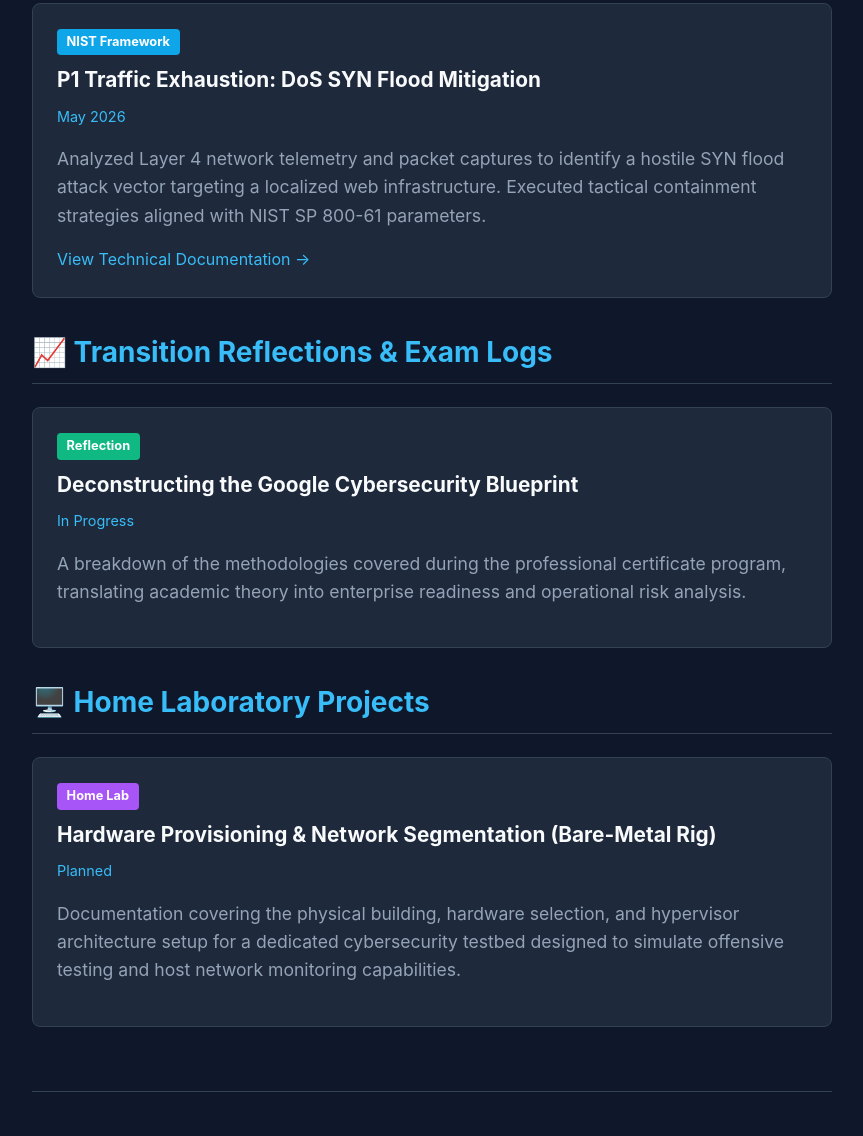
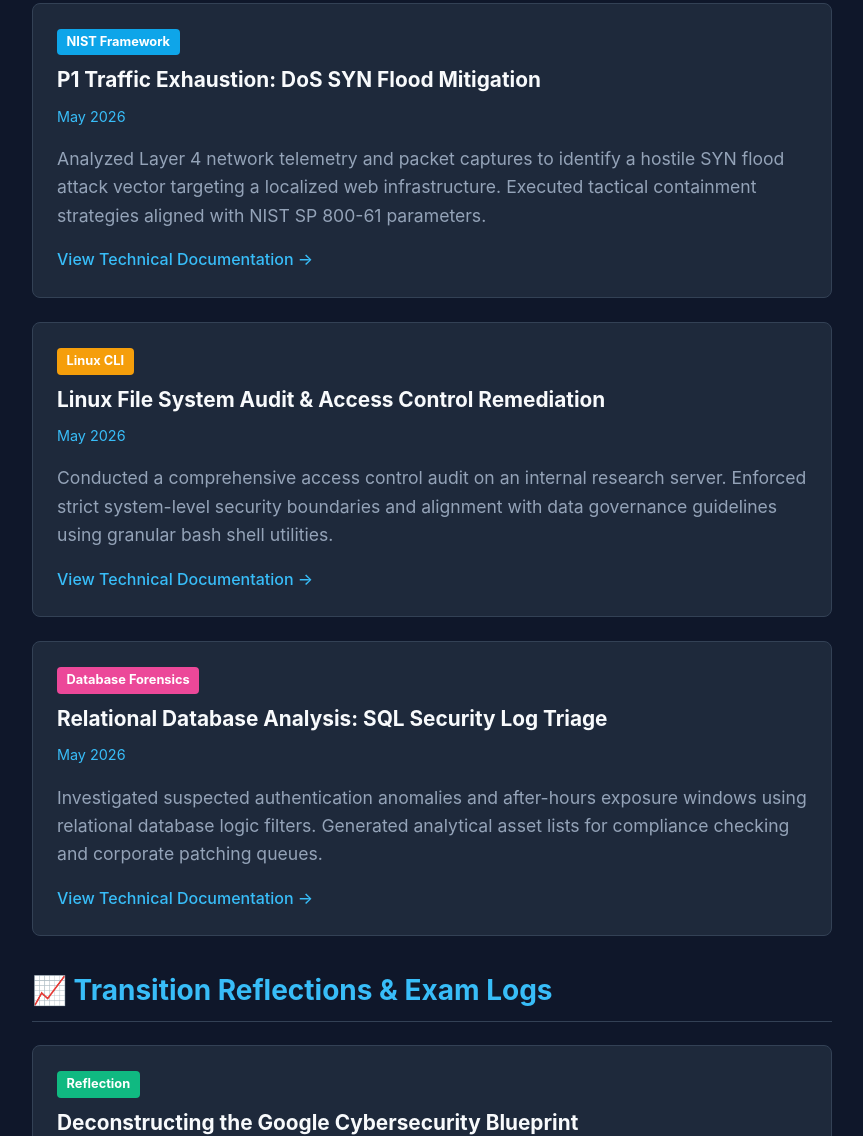
Before and after one commit to DROWS-SAP/drows-sap.github.io, a plain HTML site: page index.html in a window 1280 px wide. Shown: the part 430-1566 px from the top of the page, without its empty margins (208-1071 px from the left). Drawn offline with Linux system fonts and the light colour scheme.

Commit message:
Update index.html v2.1

```diff
--- a/index.html
+++ b/index.html
@@ -56,9 +56,11 @@
             font-weight: bold;
             margin-right: 0.5rem;
         }
+        .badge-linux { background: #f59e0b; }
+        .badge-sql { background: #ec4899; }
         .badge-lab { background: #a855f7; }
         .badge-reflection { background: #10b981; }
-        a { color: var(--accent); text-decoration: none; }
+        a { color: var(--accent); text-decoration: none; font-weight: 500; }
         a:hover { text-decoration: underline; }
         .footer { text-align: center; margin-top: 4rem; color: var(--text-muted); font-size: 0.9rem; border-top: 1px solid var(--border); padding-top: 2rem; }
     </style>
@@ -80,7 +82,23 @@
                 <div class="card-title" style="margin-top: 0.5rem;">P1 Traffic Exhaustion: DoS SYN Flood Mitigation</div>
                 <div class="card-date">May 2026</div>
                 <p>Analyzed Layer 4 network telemetry and packet captures to identify a hostile SYN flood attack vector targeting a localized web infrastructure. Executed tactical containment strategies aligned with NIST SP 800-61 parameters.</p>
-                <a href="https://github.com/DROWS-SAP/Portfolio" target="_blank">View Technical Documentation →</a>
+                <a href="https://github.com/DROWS-SAP/DDoS-SYN-Flood-Incident-Response" target="_blank">View Technical Documentation →</a>
+            </div>
+
+            <div class="card">
+                <span class="badge badge-linux">Linux CLI</span>
+                <div class="card-title" style="margin-top: 0.5rem;">Linux File System Audit & Access Control Remediation</div>
+                <div class="card-date">May 2026</div>
+                <p>Conducted a comprehensive access control audit on an internal research server. Enforced strict system-level security boundaries and alignment with data governance guidelines using granular bash shell utilities.</p>
+                <a href="https://github.com/DROWS-SAP/Linux-Access-Control-Remediation" target="_blank">View Technical Documentation →</a>
+            </div>
+
+            <div class="card">
+                <span class="badge badge-sql">Database Forensics</span>
+                <div class="card-title" style="margin-top: 0.5rem;">Relational Database Analysis: SQL Security Log Triage</div>
+                <div class="card-date">May 2026</div>
+                <p>Investigated suspected authentication anomalies and after-hours exposure windows using relational database logic filters. Generated analytical asset lists for compliance checking and corporate patching queues.</p>
+                <a href="https://github.com/DROWS-SAP/SQL-Security-Log-Analysis" target="_blank">View Technical Documentation →</a>
             </div>
         </section>
 
```
